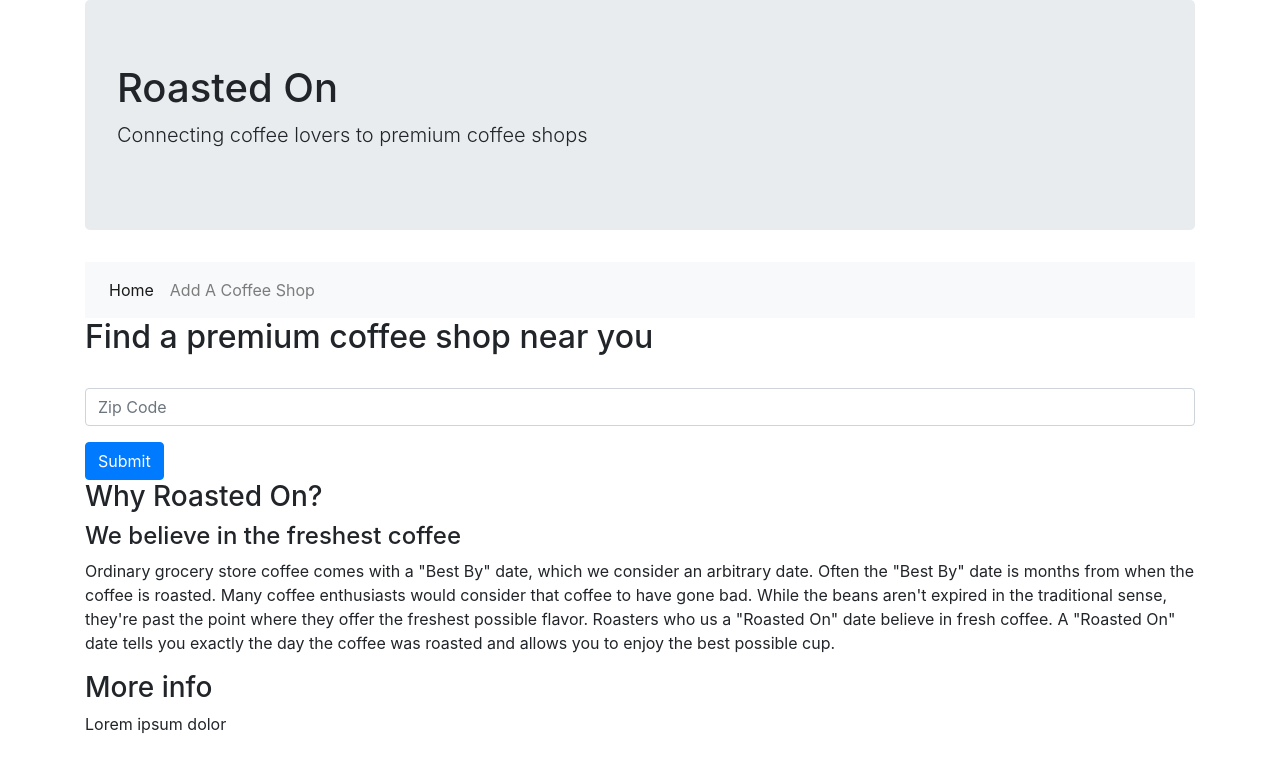
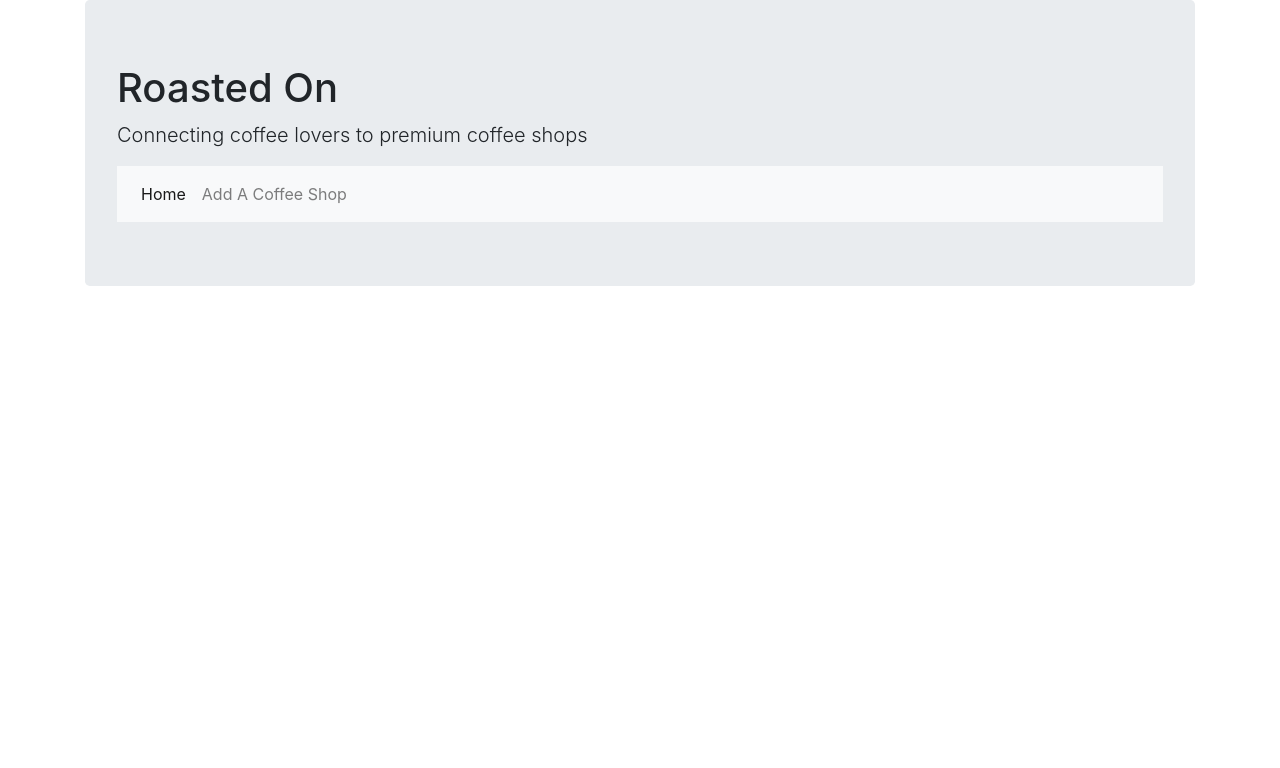
Before and after one commit to t-fa/roastedon, a React (Create React App) app: page /add in a window 1280 px wide. Shown: the top 768 px of the page. Built offline with nearby package versions, Linux system fonts and the light colour scheme.

Commit message:
Combined Jumbotron and NavBar into single Header component

```diff
--- a/src/App.js
+++ b/src/App.js
@@ -1,19 +1,15 @@
 import React from 'react';
-import { BrowserRouter, Link } from 'react-router-dom';
+import { BrowserRouter, Route } from 'react-router-dom';
 
 // components
-import Add from './components/Add';
-import Jumbotron from './components/Jumbotron';
-import ZipCode from './components/ZipCode';
+import MainLayout from './components/MainLayout';
 import Info from './components/Info';
-import NavBar from './components/NavBar';
 
 function App() {
   return (
     <BrowserRouter>
-      <div class="container">
-        <Jumbotron />
-        <NavBar />
+      <div className="App">
+        <MainLayout />
       </div>
     </BrowserRouter>
   );
--- a/src/components/NavBar.js
+++ b/src/components/Header.js
@@ -1,14 +1,12 @@
 import React from 'react';
-import { BrowserRouter as Router, Switch, Route, Link } from 'react-router-dom';
+import { Link } from 'react-router-dom';
 
-// components
-import Add from './Add';
-import ZipCode from './ZipCode';
-import Info from './Info';
+function Header() {
+  return (
+    <div class="jumbotron">
+      <h1>Roasted On</h1>
+      <p class="lead">Connecting coffee lovers to premium coffee shops</p>
 
-function NavBar() {
-  return (
-    <Router>
       <nav class="navbar navbar-expand-lg navbar-light bg-light">
         <button
           class="navbar-toggler"
@@ -36,17 +34,8 @@ function NavBar() {
           </ul>
         </div>
       </nav>
-      <Switch>
-        <Route path="/">
-          <ZipCode />
-          <Info />
-        </Route>
-        <Route path="/add">
-          <Add />
-        </Route>
-      </Switch>
-    </Router>
+    </div>
   );
 }
 
-export default NavBar;
+export default Header;
--- a/src/components/Jumbotron.js
+++ /dev/null
@@ -1,12 +0,0 @@
-import React from 'react';
-
-function Jumbotron() {
-  return (
-    <div class="jumbotron">
-      <h1>Roasted On</h1>
-      <p class="lead">Connecting coffee lovers to premium coffee shops</p>
-    </div>
-  );
-}
-
-export default Jumbotron;
--- /dev/null
+++ b/src/components/MainLayout.js
@@ -0,0 +1,13 @@
+import React from 'react';
+
+import Header from './Header';
+
+function Home() {
+  return (
+    <div class="container">
+      <Header />
+    </div>
+  );
+}
+
+export default Home;
```
